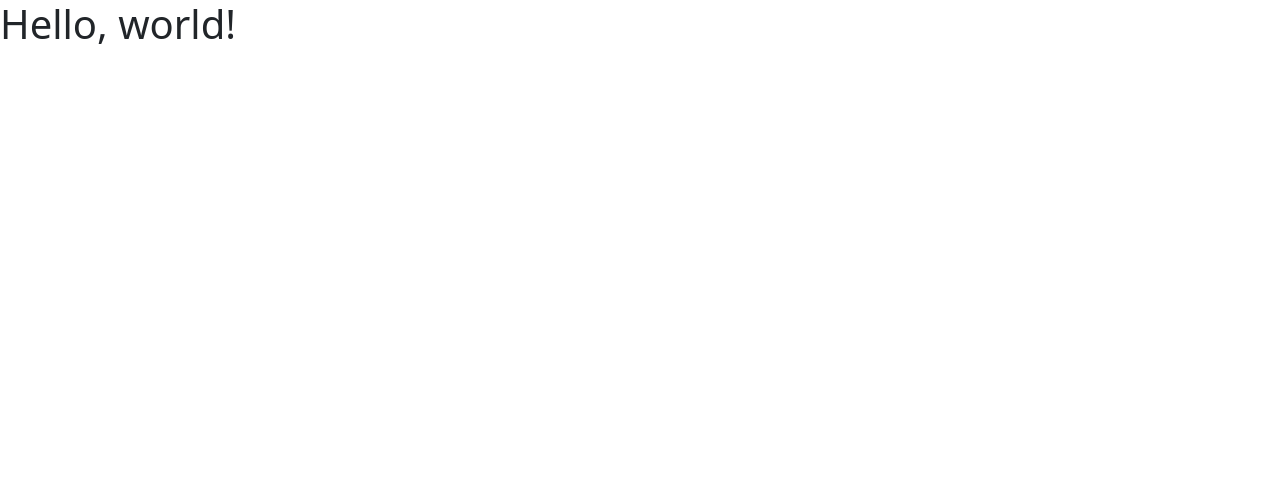
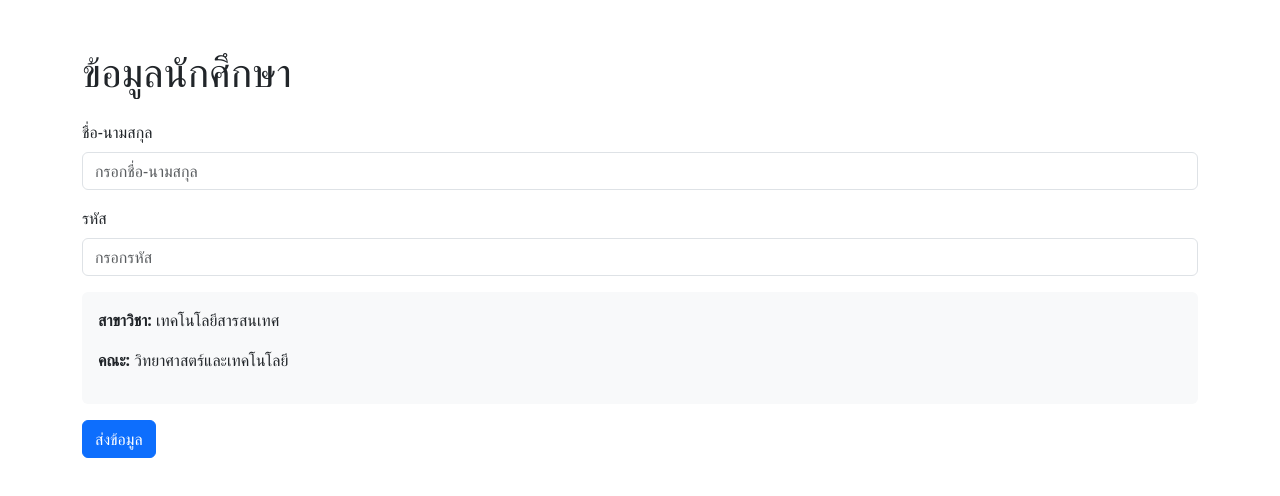
Before and after one commit to KasparPudovkins/Mysite, a plain HTML site: page index.html in a window 1280 px wide. Drawn offline with nearby package versions, Linux system fonts and the light colour scheme.

Commit message:
Update index.html

```diff
--- a/index.html
+++ b/index.html
@@ -1,13 +1,31 @@
 <!doctype html>
-<html lang="en">
+<html lang="th">
   <head>
     <meta charset="utf-8">
     <meta name="viewport" content="width=device-width, initial-scale=1">
-    <title>Bootstrap demo</title>
+    <title>แบบฟอร์มข้อมูลนักศึกษา</title>
     <link href="https://cdn.jsdelivr.net/npm/bootstrap@5.3.7/dist/css/bootstrap.min.css" rel="stylesheet" integrity="sha384-LN+7fdVzj6u52u30Kp6M/trliBMCMKTyK833zpbD+pXdCLuTusPj697FH4R/5mcr" crossorigin="anonymous">
   </head>
   <body>
-    <h1>Hello, world!</h1>
+    <div class="container my-5">
+      <h1 class="mb-4">ข้อมูลนักศึกษา</h1>
+      <form>
+        <div class="mb-3">
+          <label for="fullname" class="form-label">ชื่อ-นามสกุล</label>
+          <input type="text" class="form-control" id="fullname" name="fullname" placeholder="กรอกชื่อ-นามสกุล" required>
+        </div>
+        <div class="mb-3">
+          <label for="studentid" class="form-label">รหัส</label>
+          <input type="text" class="form-control" id="studentid" name="studentid" placeholder="กรอกรหัส" required>
+        </div>
+        <div class="mb-3 p-3 bg-light rounded">
+          <p><strong>สาขาวิชา:</strong> เทคโนโลยีสารสนเทศ</p>
+          <p><strong>คณะ:</strong> วิทยาศาสตร์และเทคโนโลยี</p>
+        </div>
+        <button type="submit" class="btn btn-primary">ส่งข้อมูล</button>
+      </form>
+    </div>
+
     <script src="https://cdn.jsdelivr.net/npm/bootstrap@5.3.7/dist/js/bootstrap.bundle.min.js" integrity="sha384-ndDqU0Gzau9qJ1lfW4pNLlhNTkCfHzAVBReH9diLvGRem5+R9g2FzA8ZGN954O5Q" crossorigin="anonymous"></script>
   </body>
 </html>
```
